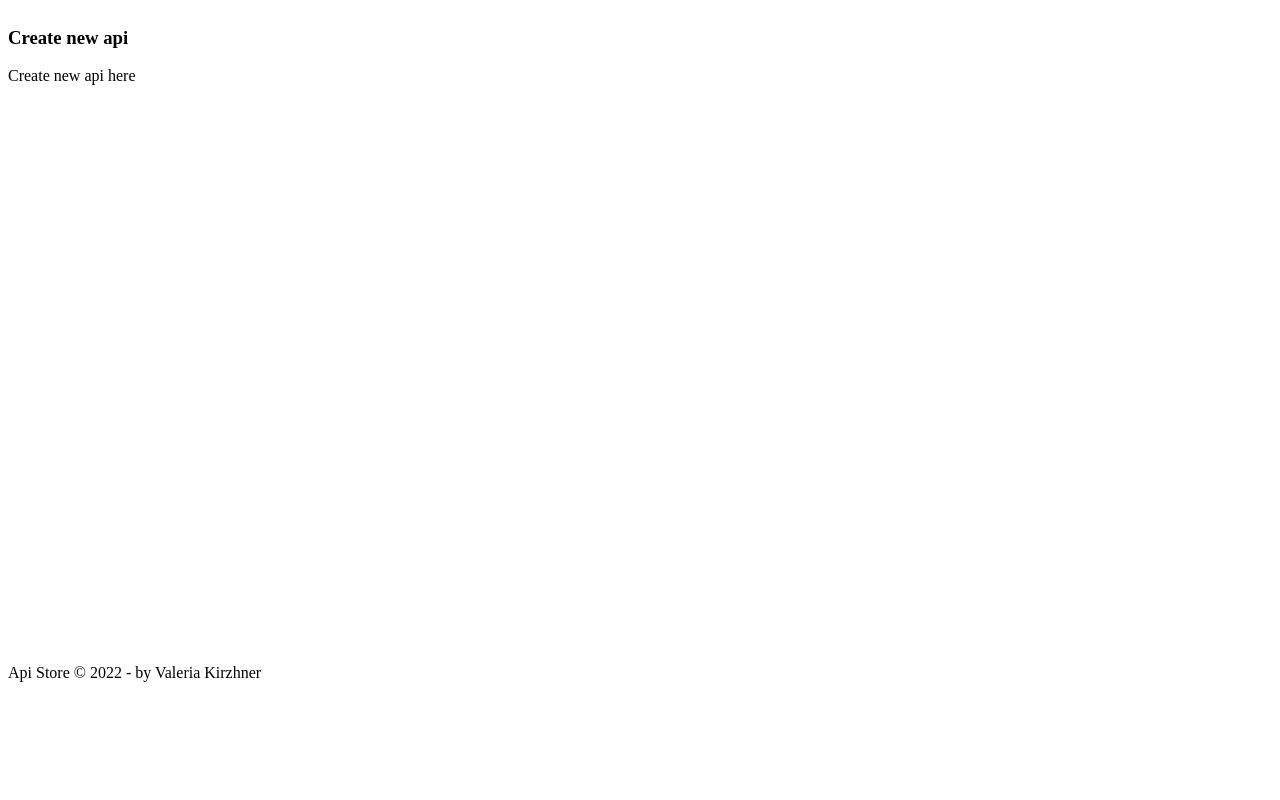
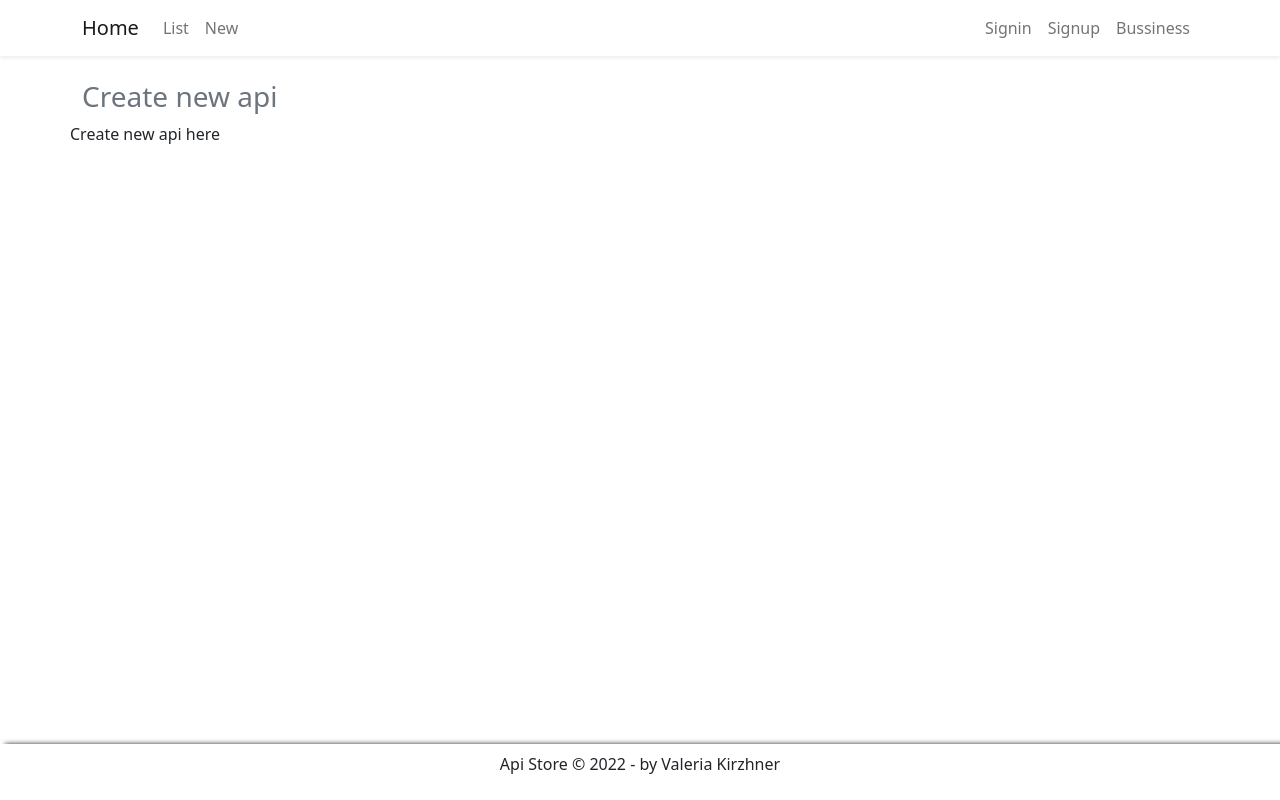
Before and after one commit to Valeria-Kirzhner/api-store, a React (Create React App) app in the folder client/: page / in a window 1280 px wide. Built offline with nearby package versions, Linux system fonts and the light colour scheme.

Commit message:
created Navbar, Footer and Home page and Css styles.

```diff
--- a/client/public/index.html
+++ b/client/public/index.html
@@ -24,6 +24,19 @@
       work correctly both with client-side routing and a non-root public URL.
       Learn how to configure a non-root public URL by running `npm run build`.
     -->
+    <!-- CSS only -->
+    <link
+      href="https://cdn.jsdelivr.net/npm/bootstrap@5.2.3/dist/css/bootstrap.min.css"
+      rel="stylesheet"
+      integrity="sha384-rbsA2VBKQhggwzxH7pPCaAqO46MgnOM80zW1RWuH61DGLwZJEdK2Kadq2F9CUG65"
+      crossorigin="anonymous"
+    />
+    <!-- JavaScript Bundle with Popper -->
+    <script
+      src="https://cdn.jsdelivr.net/npm/bootstrap@5.2.3/dist/js/bootstrap.bundle.min.js"
+      integrity="sha384-kenU1KFdBIe4zVF0s0G1M5b4hcpxyD9F7jL+jjXkk+Q2h455rYXK/7HAuoJl+0I4"
+      crossorigin="anonymous"
+    ></script>
     <title>React App</title>
   </head>
   <body>
--- a/client/src/App.css
+++ b/client/src/App.css
@@ -1,7 +1,13 @@
 main {
-  height: 80vh;
-  overflow: scroll;
+  min-height: 100vh;
 }
+
 footer {
-  height: 5vh;
+  position: fixed;
+  box-shadow: 5px 0px 5px rgb(39, 38, 38);
+  bottom: 0;
+  left: 0;
+  right: 0;
+  padding: 8px;
+  text-align: center;
 }
--- a/client/src/App.js
+++ b/client/src/App.js
@@ -1,12 +1,14 @@
 import "./App.css";
 import Footer from "./components/Footer";
 import Home from "./components/Home";
+import Navbar from "./components/Navbar";
 
 function App() {
   return (
     <>
       <header></header>
       <main>
+        <Navbar />
         <Home />
       </main>
       <footer>
--- a/client/src/components/Footer.jsx
+++ b/client/src/components/Footer.jsx
@@ -2,7 +2,7 @@
 
 const Footer = () => {
   return (
-    <p className="border-top pt-3 text-center">
+    <p className="footer">
       Api Store © {new Date().getFullYear()} - by Valeria Kirzhner
     </p>
   );
--- a/client/src/components/Navbar.jsx
+++ b/client/src/components/Navbar.jsx
@@ -0,0 +1,58 @@
+import React from "react";
+
+const Navbar = () => {
+  return (
+    <nav className="navbar navbar-expand-lg navbar-light shadow-sm">
+      <div className="container">
+        <button
+          className="navbar-toggler"
+          type="button"
+          data-bs-toggle="collapse"
+          data-bs-target="#navbarNav"
+          aria-controls="navbarNav"
+          aria-expanded="false"
+          aria-label="Toggle navigation"
+        >
+          <span className="navbar-toggler-icon"></span>
+        </button>
+        <a class="navbar-brand" href="#">
+          Home
+        </a>
+
+        <div className="collapse navbar-collapse" id="navbarNav">
+          <ul class="navbar-nav me-auto mb-2 mb-lg-0">
+            <li className="nav-item">
+              <a class="nav-link" href="http://localhost:3000/api/list">
+                List
+              </a>
+            </li>
+            <li className="nav-item">
+              <a class="nav-link" href="http://localhost:3000/api/create">
+                New
+              </a>
+            </li>
+          </ul>
+          <ul className="navbar-nav ms-auto">
+            <li className="nav-item">
+              <a class="nav-link" href="http://localhost:3000/signin">
+                Signin
+              </a>
+            </li>
+            <li className="nav-item">
+              <a class="nav-link" href="http://localhost:3000/signin">
+                Signup
+              </a>
+            </li>
+            <li className="nav-item">
+              <a class="nav-link" href="http://localhost:3000/signin">
+                Bussiness
+              </a>
+            </li>
+          </ul>
+        </div>
+      </div>
+    </nav>
+  );
+};
+
+export default Navbar;
```
